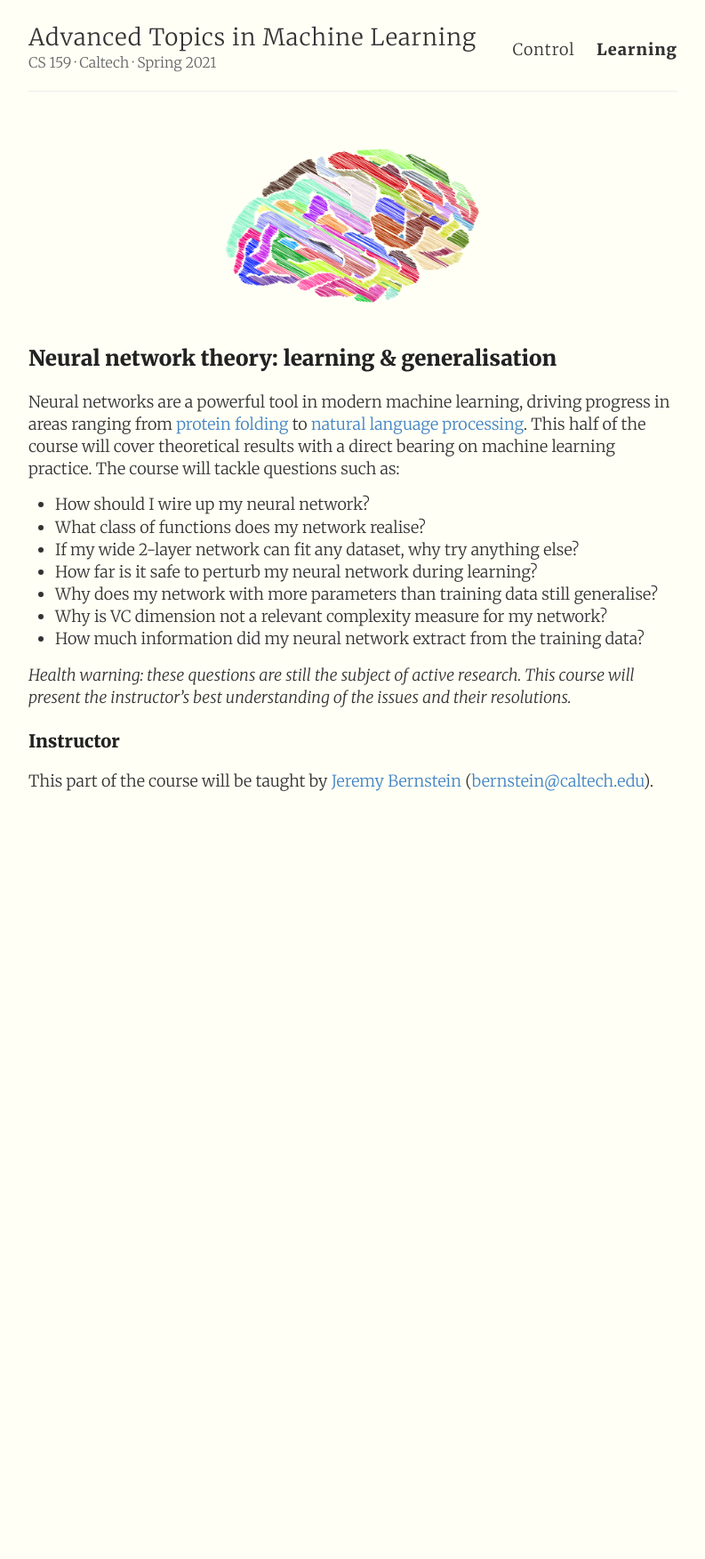
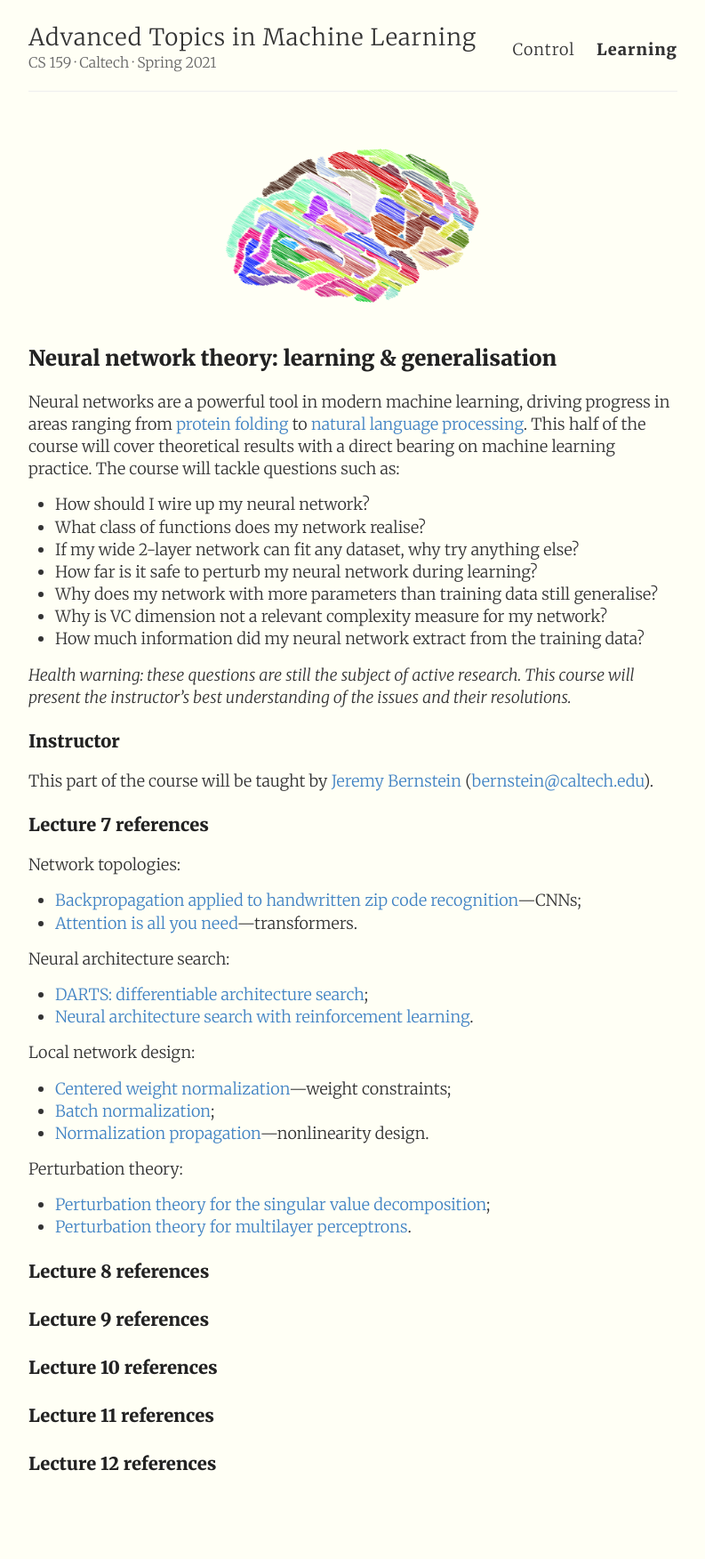
Before and after one commit to 1five9/1five9.github.io, a Jekyll site: the page built from learning.md, in a window 1280 px wide. Shown: the whole page at 89% size, without its empty margins (243-1036 px from the left). Built offline with Jekyll 4.4.1, drawn with Linux system fonts in a browser that asks for light colours; before the commit the page ends 980 px from its top, so only the background shows below that.

Commit message:
added lec7 refs

```diff
--- a/learning.md
+++ b/learning.md
@@ -23,3 +23,28 @@ Neural networks are a powerful tool in modern machine learning, driving progress
 ### Instructor
 
 This part of the course will be taught by [Jeremy Bernstein](https://jeremybernste.in) ([bernstein@caltech.edu](mailto:bernstein@caltech.edu)).
+
+### Lecture 7 references
+
+Network topologies:
+- [Backpropagation applied to handwritten zip code recognition](https://ieeexplore.ieee.org/document/6795724)—CNNs;
+- [Attention is all you need](https://arxiv.org/abs/1706.03762)—transformers.
+
+Neural architecture search:
+- [DARTS: differentiable architecture search](https://arxiv.org/abs/1806.09055);
+- [Neural architecture search with reinforcement learning](https://arxiv.org/abs/1611.01578).
+
+Local network design:
+- [Centered weight normalization](https://ieeexplore.ieee.org/document/8237567)—weight constraints;
+- [Batch normalization](https://arxiv.org/abs/1502.03167);
+- [Normalization propagation](https://arxiv.org/abs/1603.01431)—nonlinearity design.
+
+Perturbation theory:
+- [Perturbation theory for the singular value decomposition](https://users.math.msu.edu/users/iwenmark/Teaching/MTH995/Papers/SVD_Stewart.pdf);
+- [Perturbation theory for multilayer perceptrons](https://arxiv.org/abs/2002.03432).
+
+### Lecture 8 references
+### Lecture 9 references
+### Lecture 10 references
+### Lecture 11 references
+### Lecture 12 references
```
